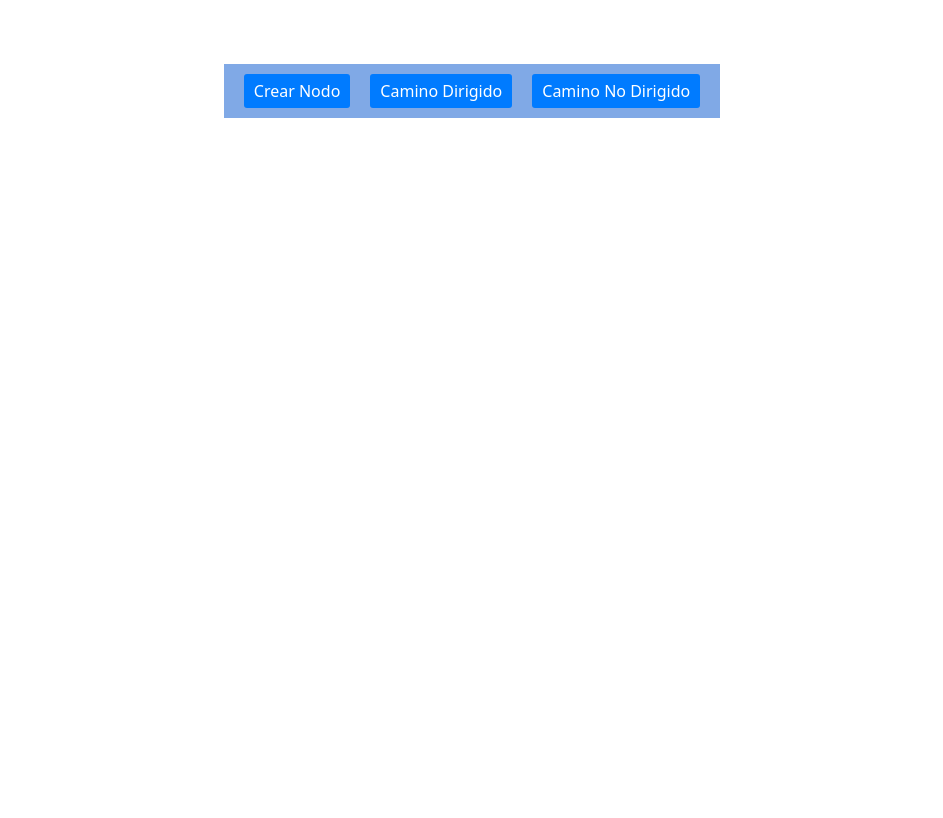
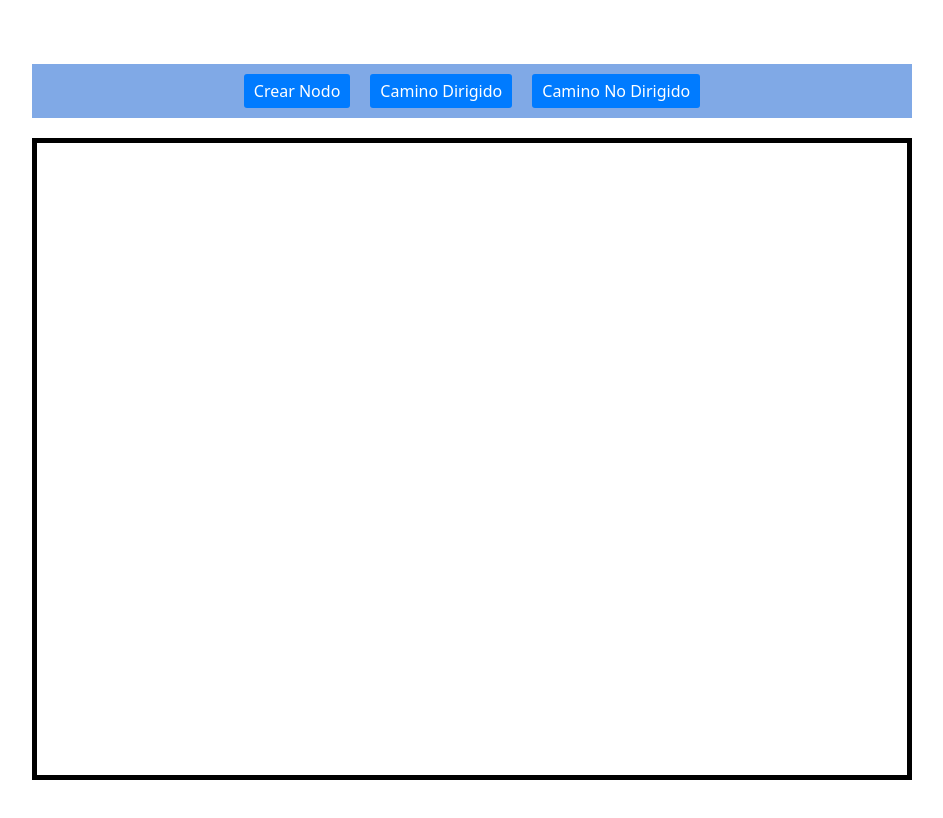
Before and after one commit to leolondono19/Analisis_Algoritmos, a Vue app in the folder grafo-app/: page / in a window 1280 px wide. Shown: the top 818 px of the page, without its empty margins (168-1111 px from the left). Built offline with nearby package versions, Linux system fonts and the light colour scheme.

Commit message:
vista mejorada

```diff
--- a/grafo-app/src/components/GraphCanvas.vue
+++ b/grafo-app/src/components/GraphCanvas.vue
@@ -1,5 +1,5 @@
 <template>
-  <div class="graph-container" @click="handleClick" @mousemove="updateTempLine" @mouseup="endConnection">
+  <div class="graph-container" @dblclick="handleClick" @mousemove="updateTempLine" @mouseup="endConnection">
     <svg class="canvas-svg">
       <defs>
         <marker id="arrow" viewBox="0 0 10 10" refX="10" refY="5" markerWidth="6" markerHeight="6" orient="auto-start-reverse">
@@ -152,12 +152,14 @@ export default {
 
 <style>
 .graph-container {
-  width: 100%;
-  height: calc(100vh - 50px);
+  width: calc(100vw - 400px);
+  height: calc(100vh - 40px);
   background: white;
+  border: 5px solid black;
   position: relative;
+  margin: 20px auto;
+  box-sizing: border-box;
 }
-
 .canvas-svg {
   width: 100%;
   height: 100%;
```
